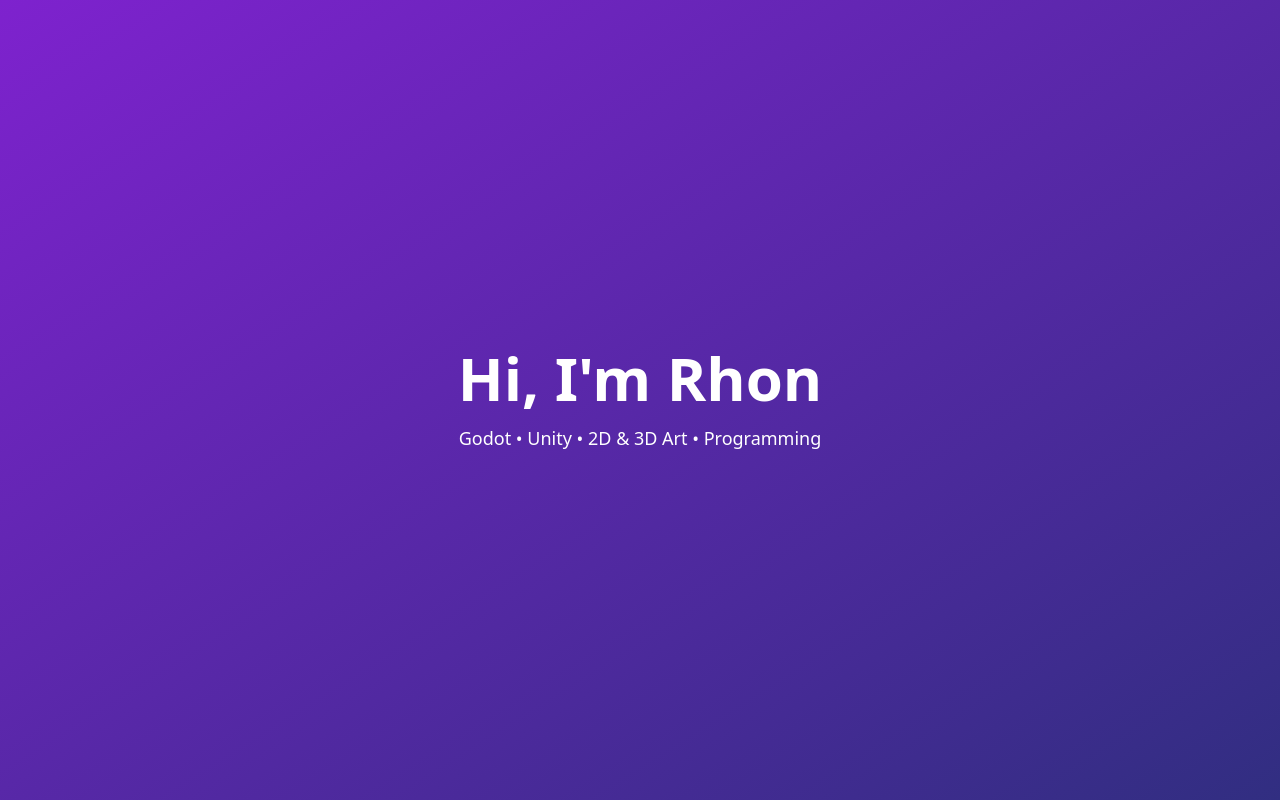
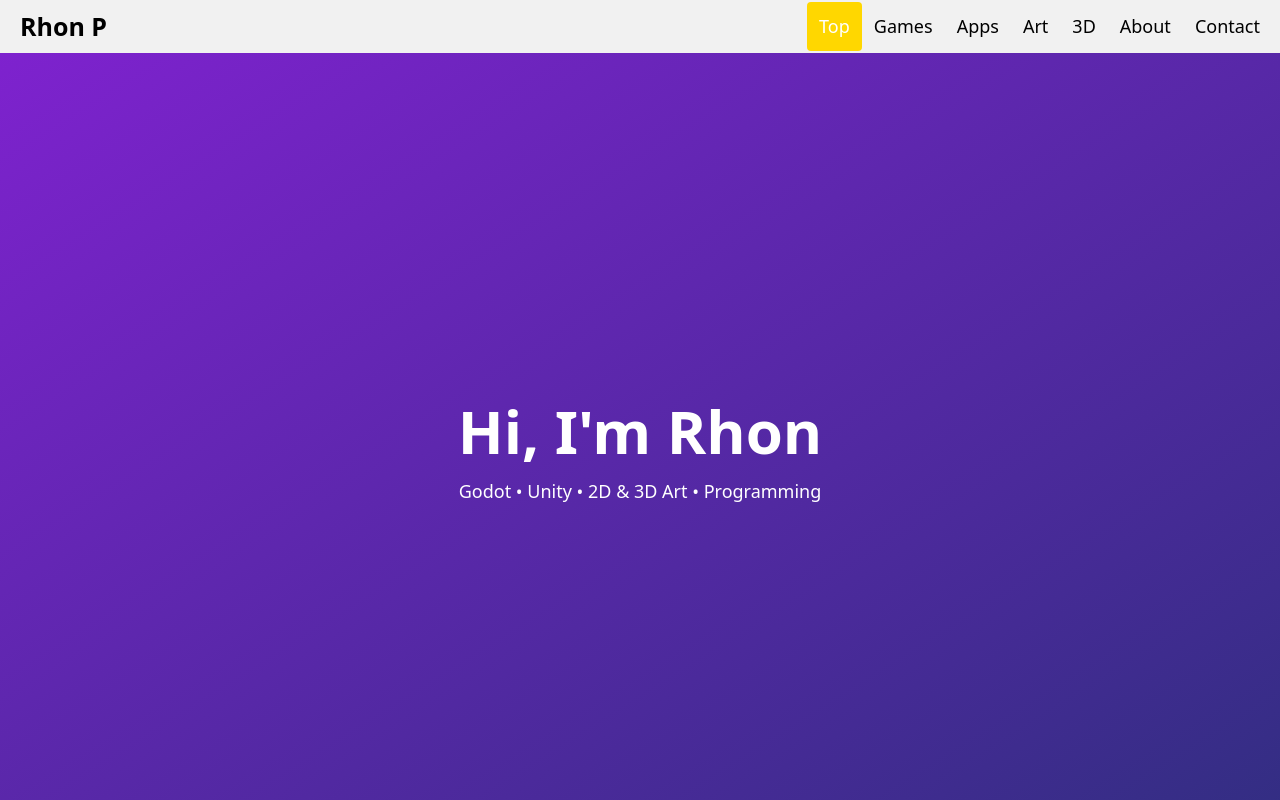
Before and after one commit to rhondp/rhondp.github.io, a plain HTML site: page index.html in a window 1280 px wide. Shown: the top 800 px of the page. Drawn offline with nearby package versions, Linux system fonts and the light colour scheme.

Commit message:
added sticky heading

```diff
--- a/index.html
+++ b/index.html
@@ -91,18 +91,90 @@
       color: white;
       cursor: pointer;
     }
+
+
+    /* heaederrrrr */
+    .header {
+      position: sticky;
+      top: 0;
+  padding: 2px 8px;
+  background: #555;
+  color: #f1f1f1;
+  z-index: 10;
+    overflow: hidden;
+    background-color: #f1f1f1;
+
+  }
+
+/* Style the header links */
+.header a {
+  float: left;
+  color: black;
+  text-align: center;
+  padding: 12px;
+  text-decoration: none;
+  font-size: 18px;
+  line-height: 25px;
+  border-radius: 4px;
+}
+
+/* Style the logo link (notice that we set the same value of line-height and font-size to prevent the header to increase when the font gets bigger */
+.header a.logo {
+  font-size: 25px;
+  font-weight: bold;
+}
+
+/* Change the background color on mouse-over */
+.header a:hover {
+  background-color: #ddd;
+  color: black;
+}
+
+/* Style the active/current link*/
+.header a.active {
+  background-color: #FFD700;
+  color: white;
+}
+
+/* Float the link section to the right */
+.header-right {
+  float: right;
+}
+
+/* Add media queries for responsiveness - when the screen is 500px wide or less, stack the links on top of each other */
+@media screen and (max-width: 500px) {
+  .header a {
+    float: none;
+    display: block;
+    text-align: left;
+  }
+  .header-right {
+    float: none;
+  }
+}
   </style>
 </head>
 <body class="bg-gray-900 text-white">
-
+<div class="header">
+  <a href="#default" class="logo">Rhon P</a>
+  <div class="header-right">
+    <a class="active" href="#top">Top</a>
+    <a href="#games">Games</a>
+    <a href="#apps">Apps</a>
+    <a href="#art">Art</a>
+    <a href="#3d">3D</a>
+    <a href="#about">About</a>
+    <a href="#contact">Contact</a>
+  </div>
+</div>
   <!-- Hero -->
-  <header class="h-screen flex flex-col justify-center items-center bg-gradient-to-br from-purple-700 to-indigo-900 text-center">
+  <header id="top" class="h-screen flex flex-col justify-center items-center bg-gradient-to-br from-purple-700 to-indigo-900 text-center">
     <h1 class="text-6xl font-bold mb-4">Hi, I'm Rhon</h1>
     <p class="text-lg">Godot • Unity • 2D & 3D Art • Programming</p>
   </header>
 
-  <!-- Games & Apps Corner -->
-  <section id="games-apps" class="py-16 bg-gray-800">
+  <!-- Games Corner -->
+  <section id="games" class="py-16 bg-gray-800">
     <div class="container mx-auto px-6">
       <h2 class="text-4xl font-bold text-center mb-12">Games Corner</h2>
       <div class="grid grid-cols-1 md:grid-cols-2 lg:grid-cols-3 gap-8">
@@ -538,7 +610,7 @@
   </section>
 
   <!-- SOCIALS -->
-  <section id="3d" class="py-16 bg-gray-700">
+  <section id="about" class="py-16 bg-gray-700">
     <div class="container mx-auto px-6">
       <h2 class="text-4xl font-bold text-center mb-12">Experiences</h2>
 
@@ -564,7 +636,7 @@
   </section>
 
   <!-- SOCIALS -->
-  <section id="3d" class="py-16 bg-gray-900">
+  <section id="contact" class="py-16 bg-gray-900">
     <div class="container mx-auto px-6">
       <h2 class="text-4xl font-bold text-center mb-12">Socials</h2>
 
```
